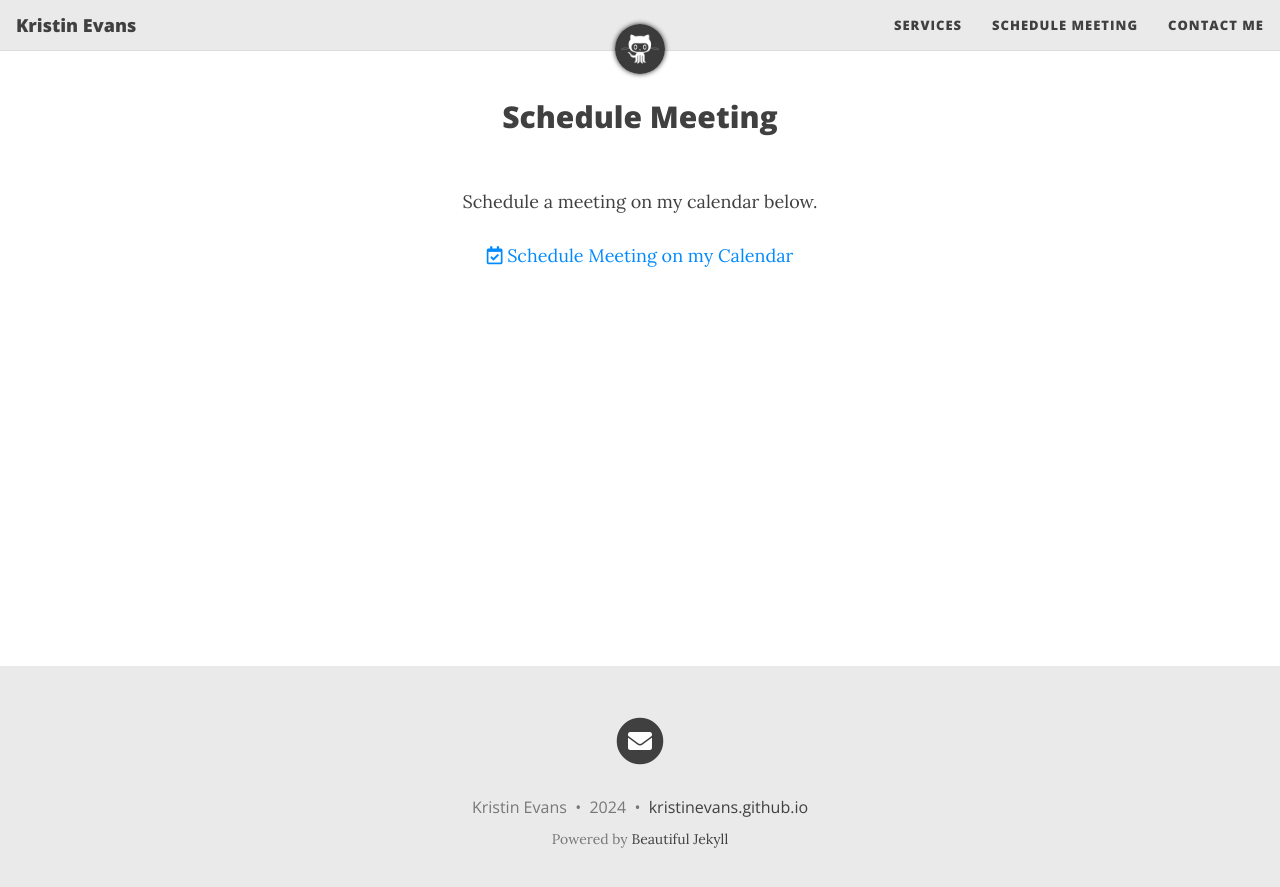
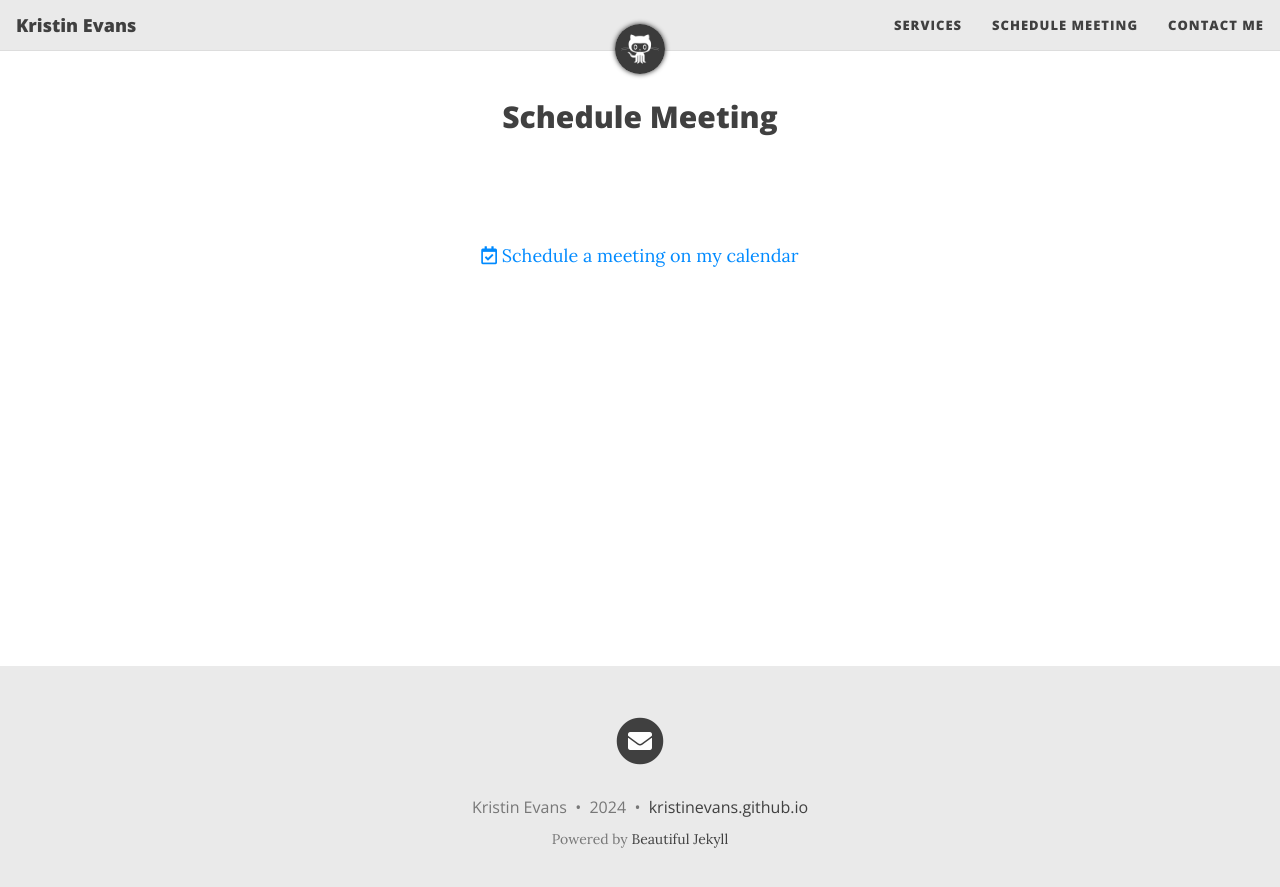
Before and after one commit to kristinevans/kristinevans.github.io, a Jekyll site: the page built from schedule.html, in a window 1280 px wide. Shown: the top 887 px of the page. Built offline with Jekyll 4.4.1, drawn with Linux system fonts in a browser that asks for light colours; nearby versions of some CDN libraries.

Commit message:
Try calendly

```diff
--- a/_layouts/schedule.html
+++ b/_layouts/schedule.html
@@ -28,16 +28,15 @@
       <div>
         <br />
         <div style="text-align: center">
-          Schedule a meeting on my calendar below.
           <br /><br />
 
           <a
-            href="https://calendly.com/attalitech/meeting"
+            href="https://calendly.com/kristin-evans-help/meeting"
             class="schedule-btn actionbtn"
             target="_blank"
           >
             <span class="far fa-calendar-check" aria-hidden="true"></span>
-            Schedule Meeting on my Calendar
+            Schedule a meeting on my calendar
           </a>
         </div>
       </div>
```
